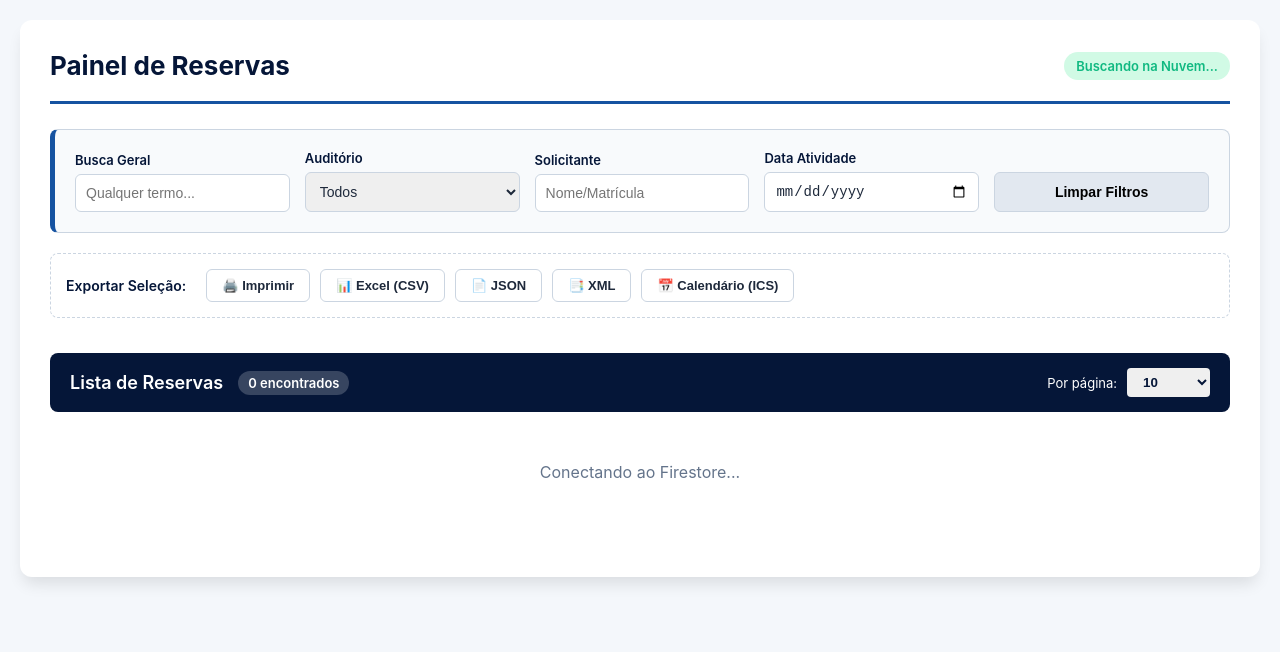
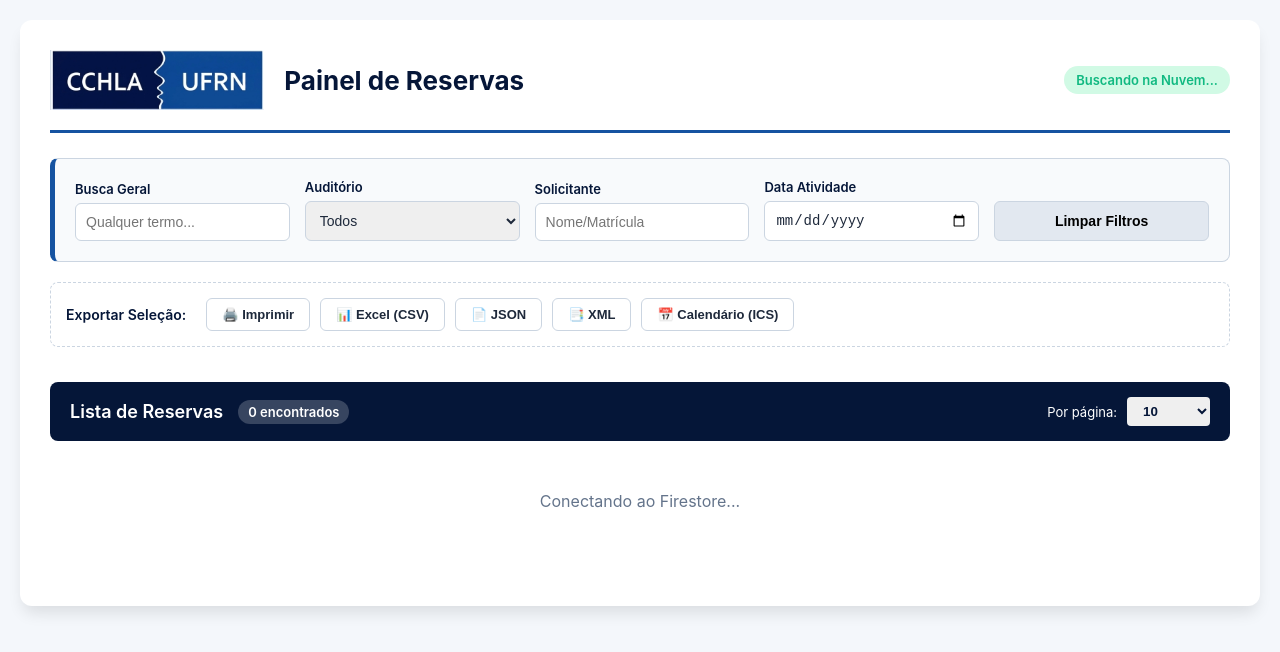
Before and after one commit to Gerencia-de-Redes-do-CCHLA-UFRN/reservas.cchla.ufrn.br, a plain HTML site: page app-painel/index.html in a window 1280 px wide. Drawn offline with Linux system fonts and the light colour scheme; no server answers.

```diff
--- a/app-painel/index.html
+++ b/app-painel/index.html
@@ -71,6 +71,7 @@
   <div class="container">
     <div class="header">
       <div class="branding">
+        <img src="cchla-logo.jpg" alt="Logo CCHLA">
         <h1>Painel de Reservas</h1>
       </div>
       <span class="status-indicador" id="statusSincronizacao">Buscando na Nuvem...</span>
```
